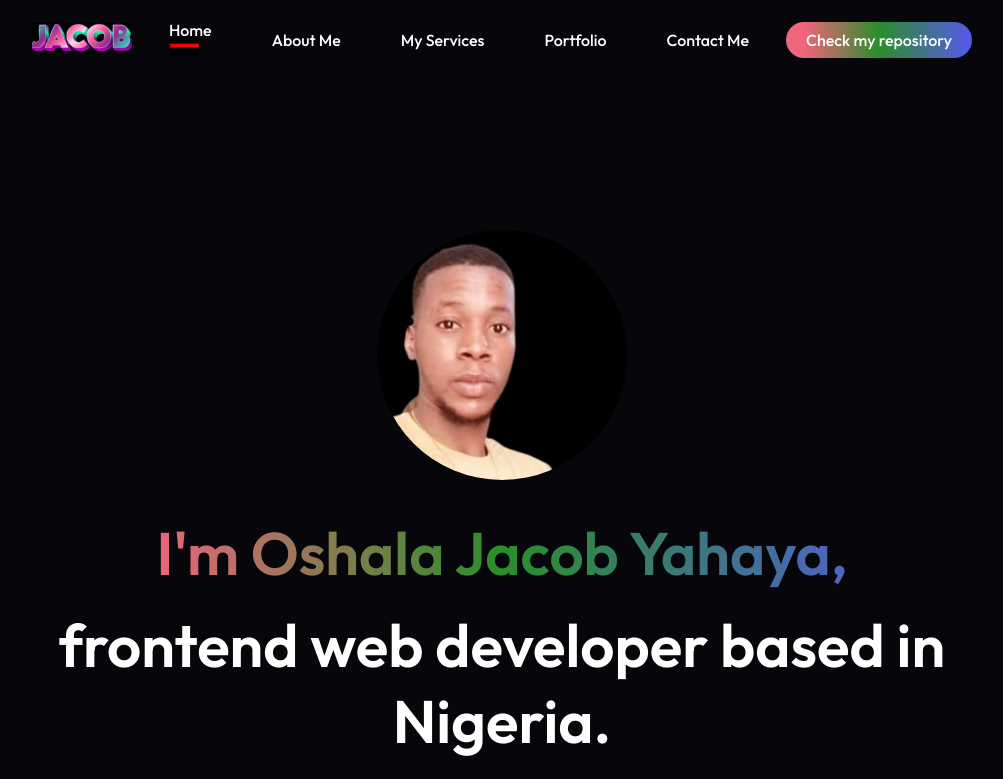
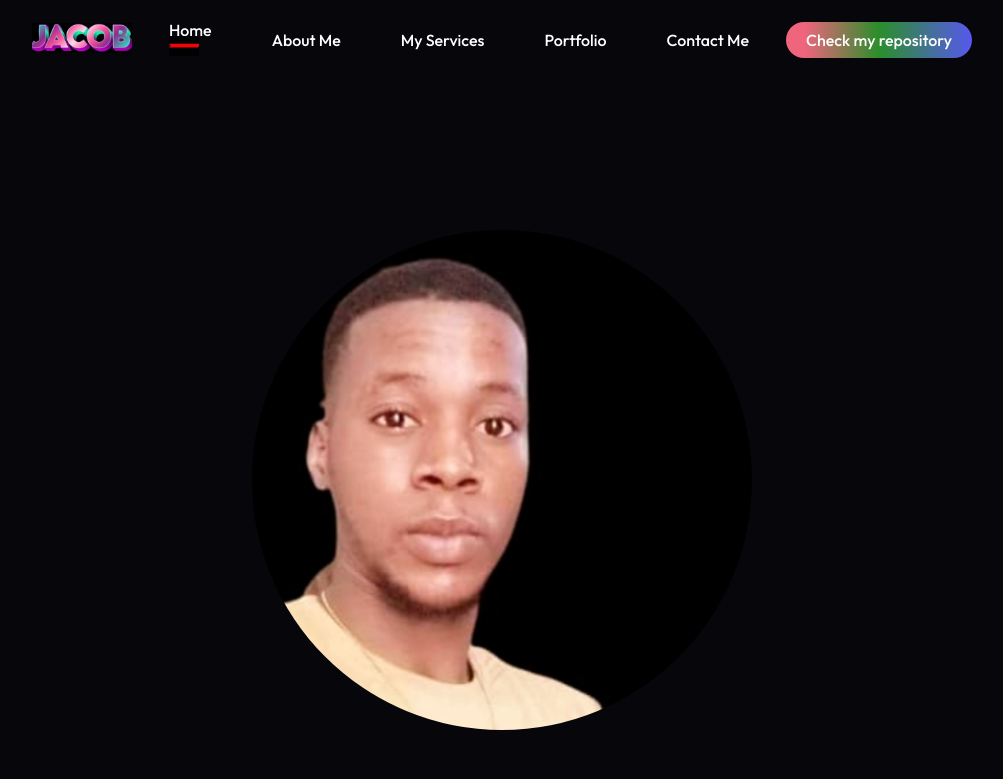
Before and after one commit to BlakWeb/Personal-Portfolio, a React (Vite) app: page / in a window 1280 px wide. Shown: the top 779 px of the page, without its empty margins (138-1141 px from the left). Built offline with nearby package versions, Linux system fonts and the light colour scheme.

Commit message:
Update Hero.css

```diff
--- a/src/components/Hero/Hero.css
+++ b/src/components/Hero/Hero.css
@@ -6,7 +6,7 @@
 }
 
 .hero img {
-  width: 250px;
+  width: 500px;
   border-radius: 50%;
   margin-top: 150px;
 }
```
